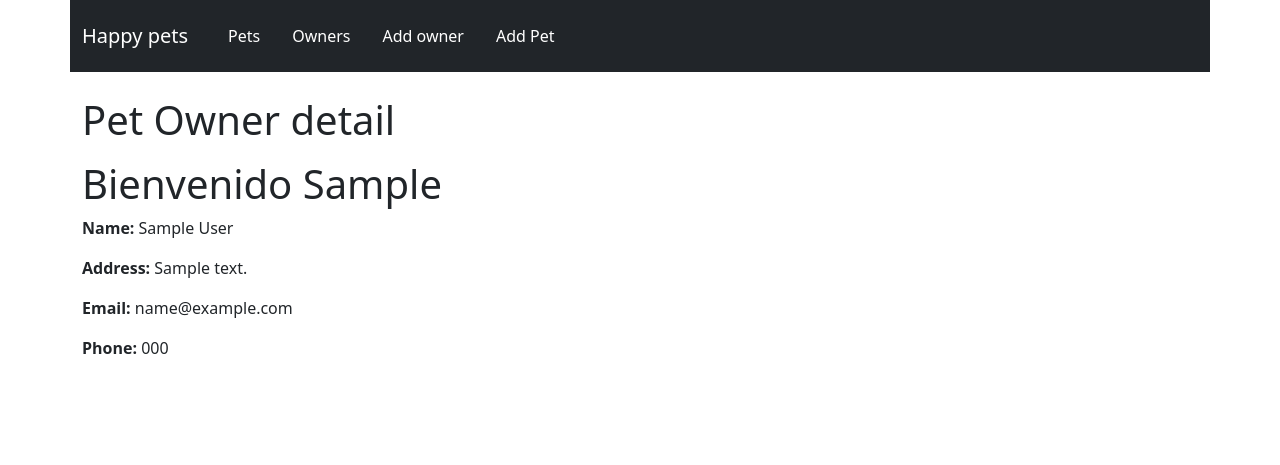
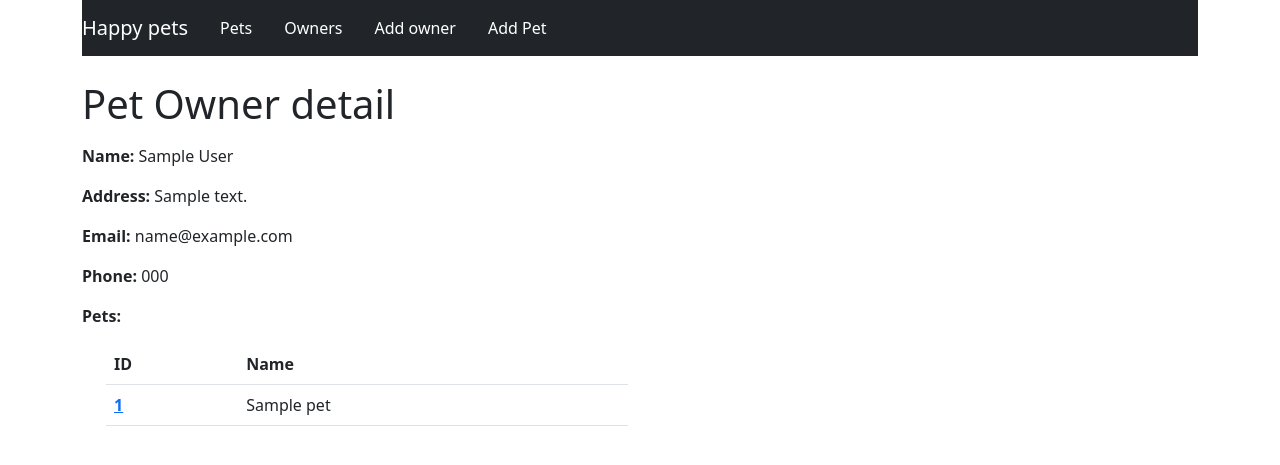
Before and after one commit to Elvira-Camarillo/django_module, a Django app: page /vet/owners/1/ in a window 1280 px wide. Shown: the top 465 px of the page. Run offline with Django 3.2, Linux system fonts and the light colour scheme; tables that the repository leaves empty hold one stand-in row (values such as "Sample post"); some libraries are stand-ins or nearby versions.

Commit message:
MOD templates:octocat:

```diff
--- a/huellitas/huellitas/settings.py
+++ b/huellitas/huellitas/settings.py
@@ -40,6 +40,7 @@ INSTALLED_APPS = [
     'django.contrib.staticfiles',
     #Custom apps
     'vet',
+    'crispy_forms',
 ]
 
 MIDDLEWARE = [
@@ -127,3 +128,5 @@ USE_TZ = True
 STATIC_URL = '/static/'
 
 STATICFILES_DIRS = [BASE_DIR / "static"]
+
+CRISPY_TEMPLATE_PACK = "bootstrap4"
--- a/huellitas/templates/base.html
+++ b/huellitas/templates/base.html
@@ -14,7 +14,7 @@
 <body>
 
   <div class="container">
-    <div class="row navbar-dark bg-dark">
+    <div class="row">
       <div class="col">
         <nav class="navbar navbar-expand-lg navbar-dark bg-dark">
           <a class="navbar-brand" href="#">Happy pets</a>
--- a/huellitas/templates/menu.html
+++ b/huellitas/templates/menu.html
@@ -1,4 +1,4 @@
-<ul class="nav p-2">
+<ul class="nav">
   <li class="nav-item">
     <a class="nav-link text-white" href="/vet/pets/">
       Pets
--- a/huellitas/templates/vet/owners/detail.html
+++ b/huellitas/templates/vet/owners/detail.html
@@ -10,10 +10,34 @@
 
 {% block content %}
 
-<h1>Bienvenido {{ owner.first_name }}</h1>
 <p><strong>Name: </strong>{{ owner.first_name }} {{ owner.last_name }}</p>
 <p><strong>Address: </strong>{{ owner.address }}</p>
 <p><strong>Email: </strong>{{ owner.email }}</p>
 <p><strong>Phone: </strong>{{ owner.phone }}</p>
+{% if owner.pets.all %}
+<p><strong>Pets: </strong></p>
+<div class="container">
+  <div class="row">
+    <div class="col-6">
+      <table class="table">
+          <tr>
+            <th>ID</th>
+            <th>Name</th>
+          </tr>
+          {% for pet in owner.pets.all %}
+          <tr>
+            <th scope="row">
+              <a href="{% url 'vet:pets_detail' pk=pet.id  %}">
+                {{ pet.id }}
+              </a>
+            </th>
+            <td>{{ pet.name }}</td>
+          </tr>
+          {% endfor %}
+      </table>
+    </div>
+  </div>
+</div>
+{% endif %}
 
 {% endblock content %}
--- a/huellitas/templates/vet/pets/create.html
+++ b/huellitas/templates/vet/pets/create.html
@@ -1,4 +1,5 @@
 {% extends "base.html" %}
+{% load crispy_forms_tags %}
 
 {% block title %}
 <title>Create Pet</title>
@@ -12,8 +13,8 @@
 
 <form method="POST">
     {% csrf_token %}
-    {{ form.as_p }}
-    <button type="submit">Crear mascota</button>
+    {{ form|crispy }}
+    <button class="btn btn-dark mt-2"type="submit">Crear mascota</button>
 </form>
 
 {% endblock content %}
--- a/huellitas/templates/vet/pets/list.html
+++ b/huellitas/templates/vet/pets/list.html
@@ -9,11 +9,12 @@
 {% endblock header %}
 
 {% block content %}
-<table>
+<table class="table">
     <tr>
       <th>ID</th>
       <th>Name</th>
       <th>Type</th>
+      <th>Owner</th>
     </tr>
     {% for pet in pets %}
     <tr>
@@ -24,6 +25,7 @@
       </td>
       <td>{{ pet.name }}</td>
       <td>{{ pet.type }}</td>
+      <td>{{ pet.owner }}</td>
     </tr>
     {% endfor %}
 </table>
--- a/huellitas/templates/vet/pets/update.html
+++ b/huellitas/templates/vet/pets/update.html
@@ -1,4 +1,5 @@
 {% extends "base.html" %}
+{% load crispy_forms_tags %}
 
 {% block title %}
 <title>Update Pet</title>
@@ -12,8 +13,8 @@
 
 <form method="POST">
     {% csrf_token %}
-    {{ form.as_p }}
-    <button type="submit">Update pet</button>
+    {{ form|crispy }}
+    <button class="btn btn-dark mt-2" type="submit">Update pet</button>
 </form>
 
 {% endblock content %}
--- a/requeriments.txt
+++ b/requeriments.txt
@@ -1,3 +1,4 @@
 Django==3.1.7
 ipython==7.21.0
 psycopg2-binary==2.8.6
+django-crispy-forms==1.11.2
```
Also changed, not shown: huellitas/templates/vet/owners/create.html (+5 -3 lines), huellitas/templates/vet/owners/update.html (+4 -3 lines).
